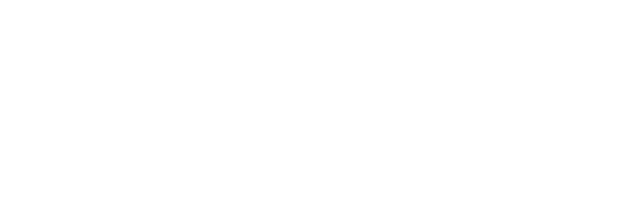
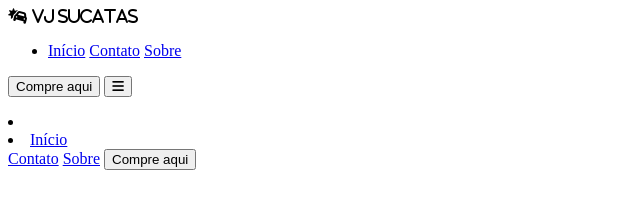
Before and after one commit to nicswx/empresa-vj, a plain HTML site: page index.html in a window 1280 px wide. Shown: the whole page, without its empty margins (0-640 px from the left). Drawn offline with Linux system fonts and the light colour scheme.

Commit message:
add conteudo html

```diff
--- a/index.html
+++ b/index.html
@@ -4,11 +4,50 @@
     <link rel="stylesheet" href="style.css">
     <meta charset="UTF-8">
     <meta name="viewport" content="width=device-width, initial-scale=1.0">
+    <link rel="stylesheet" href="https://cdnjs.cloudflare.com/ajax/libs/font-awesome/6.5.2/css/all.min.css" integrity="sha512-SnH5WK+bZxgPHs44uWIX+LLJAJ9/2PkPKZ5QiAj6Ta86w+fsb2TkcmfRyVX3pBnMFcV7oQPJkl9QevSCWr3W6A==" crossorigin="anonymous" referrerpolicy="no-referrer" />
+
     <title>Empresa VJ</title>
 </head>
 <body>
+    <header>
+        <nav id="navbar">
+            <i class="fa-solid fa-car-burst" id="nav_logo"> VJ SUCATAS</i>
 
+            <ul id="nav_list">
+                <li class="nav-item">
+                    <a href="#home">Início</a>
+                    <a href="#contact">Contato</a>
+                    <a href="#more">Sobre</a>
+                </li>
 
+            </ul>
+
+            <button class="btn-default">
+                Compre aqui
+            </button>
+
+    <button id="mobile_btn">
+        <i class="fa-solid fa-bars"></i>
+    </button>
+        </nav>
+
+        <div id="mobile_menu">
+            <ul id="mobile_nav_list"></ul>
+            <li id="nav-item">
+                <li class="nav-item">
+                    <a href="#home">Início</a>
+                </li>
+                    <a href="#contact">Contato</a>
+            </li>
+                    <a href="#more">Sobre</a>
+                </li>
+
+            </ul>
+            <button class="btn-default">
+                Compre aqui
+            </button>
+        </div>
+    </header>
 
 
     <script src="script.js"></script>
```
